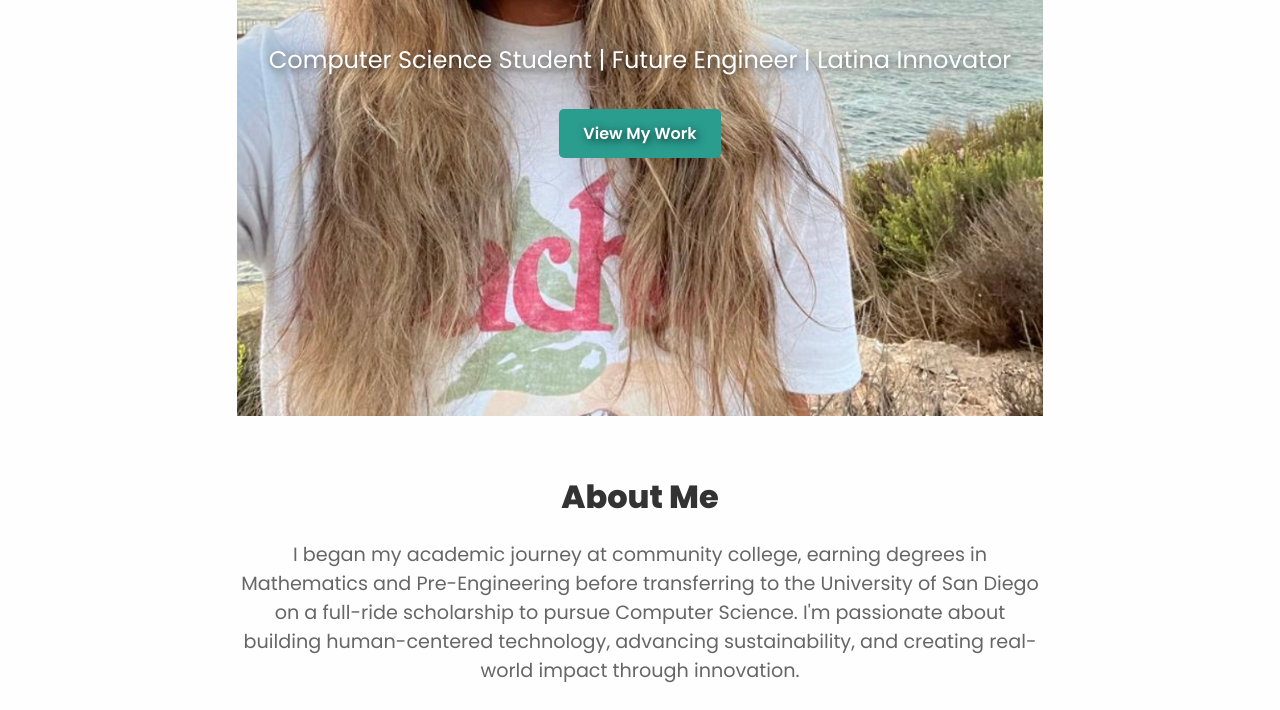
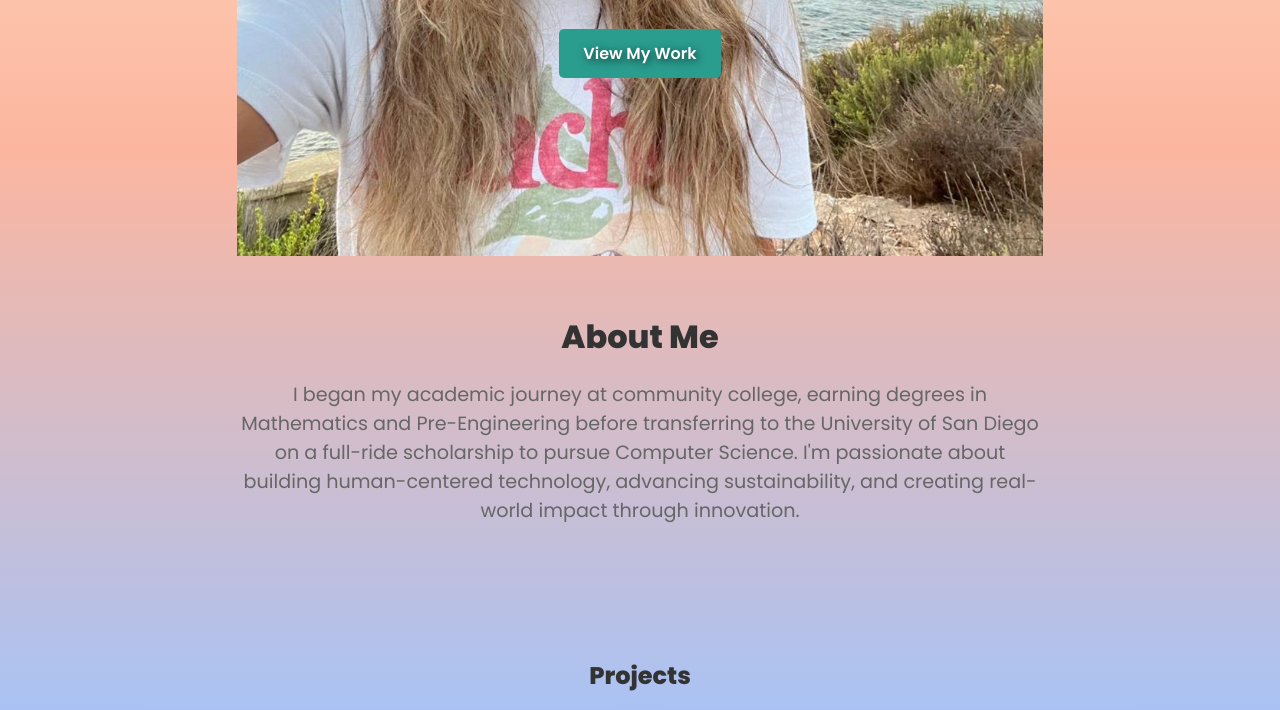
Before and after one commit to kassandram1/kassandramunoz.github.io, a plain HTML site: page index.html in a window 1280 px wide. Shown: the part 473-1183 px from the top of the page. Drawn offline with Linux system fonts and the light colour scheme.

Commit message:
Update index.html

```diff
--- a/index.html
+++ b/index.html
@@ -10,7 +10,8 @@
        body {
     margin: 0;
     font-family: 'Poppins', sans-serif;
-            background: #fefefe;
+    background: linear-gradient(to bottom, #ffecd2, #fcb69f, #a1c4fd, #c2e9fb);
+    /* Sunset sky gradient */
     color: #333;
 }
         nav {
@@ -45,7 +46,7 @@
         }
        .hero {
     background: url('your-photo.jpg') no-repeat center center/cover;
-            height: 100vh;
+    height: 80vh; /* smaller height */
     display: flex;
     flex-direction: column;
     justify-content: center;
```
Lines whose indentation alone changed are shown as unchanged.
